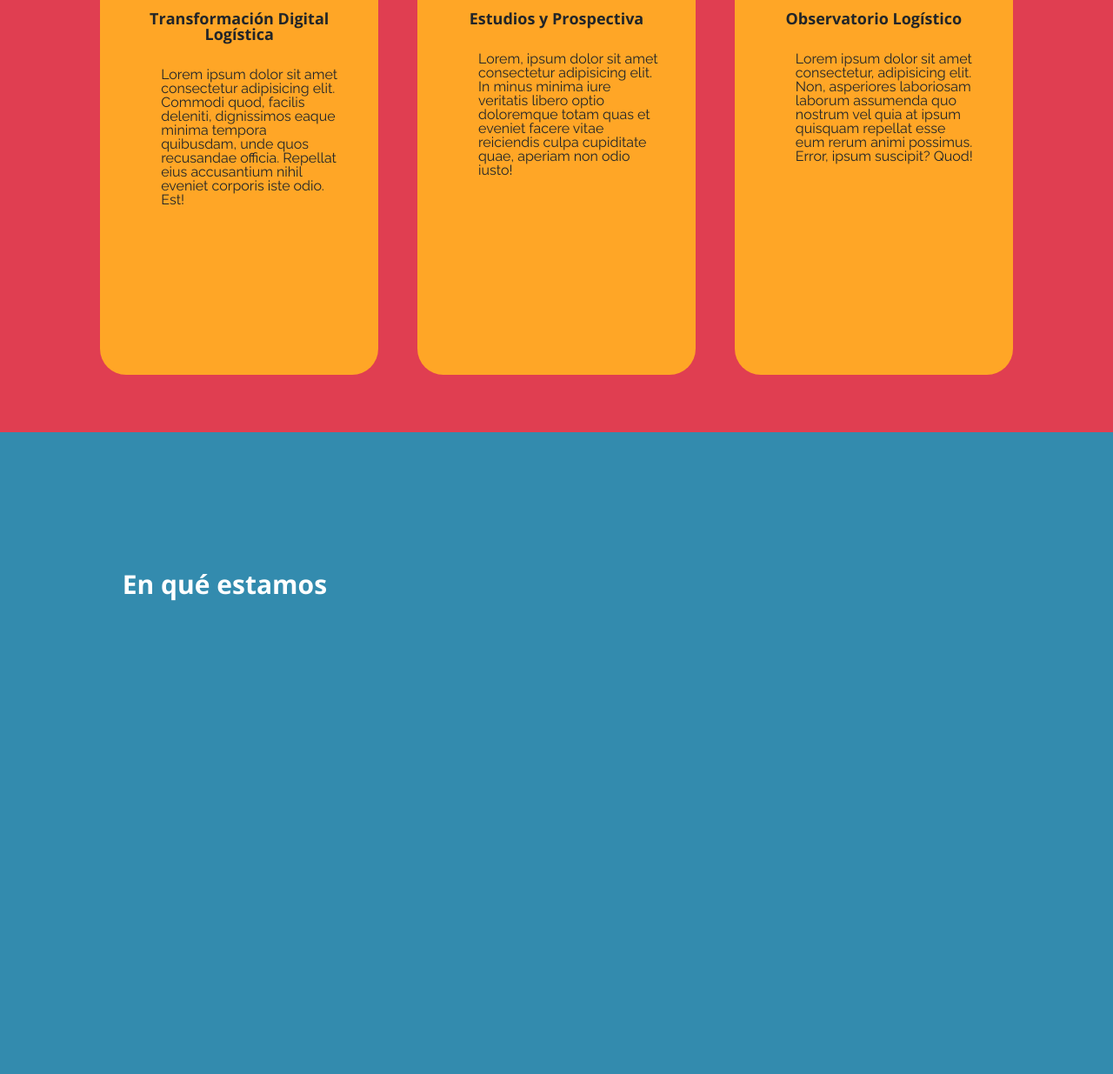
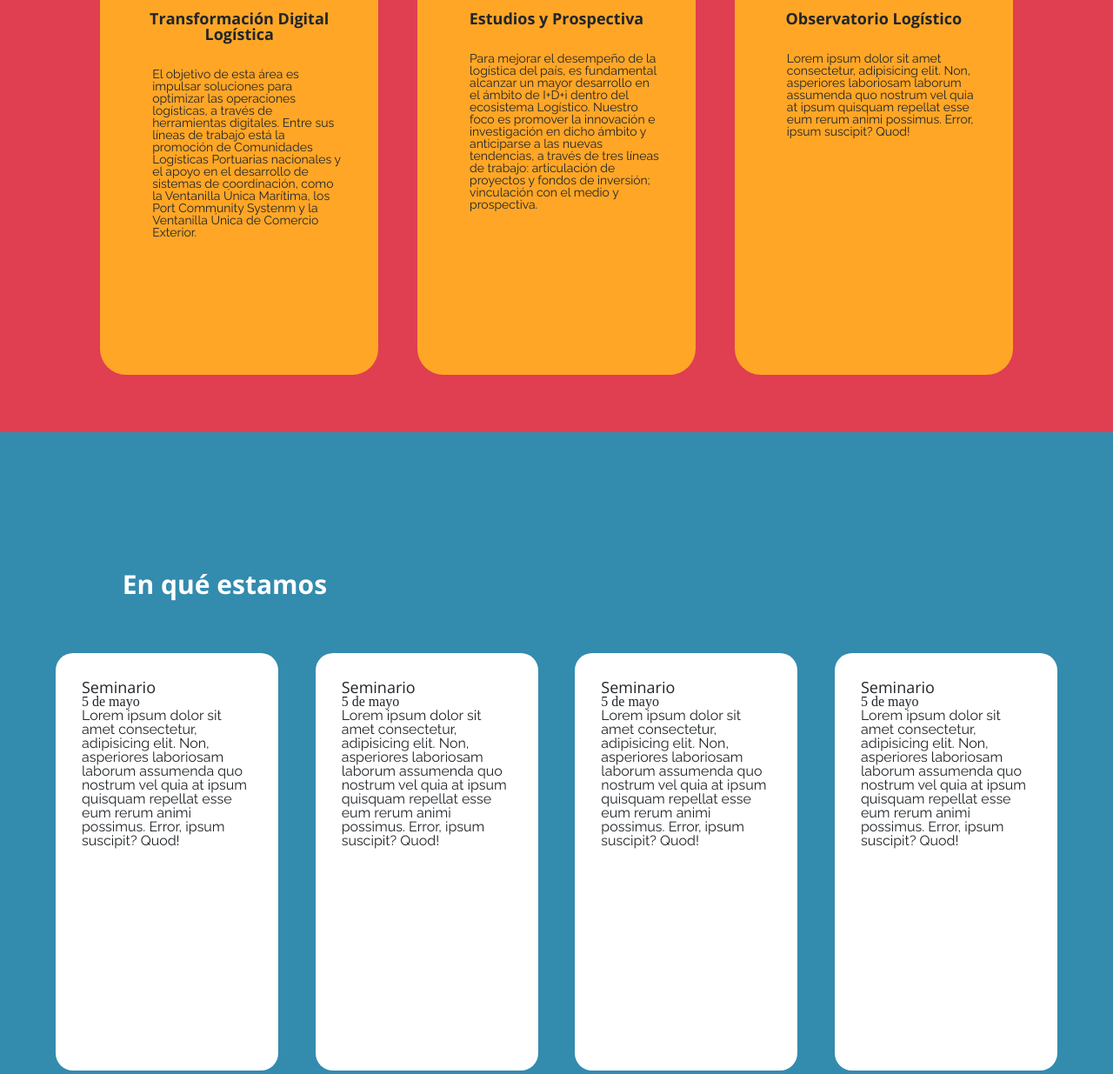
Before and after one commit to berniwi/conecta_logistica, a plain HTML site: page index.html in a window 1280 px wide. Shown: the part 1903-3138 px from the top of the page at 87% size. Drawn offline with nearby package versions, Linux system fonts and the light colour scheme.

Commit message:
casi listo

```diff
--- a/assets/sass/layouts/_section.scss
+++ b/assets/sass/layouts/_section.scss
@@ -70,8 +70,9 @@ section{
             }
 
             p{
-                padding: 15px 40px 15px 70px;
+                padding: 15px 40px 15px 60px;
                 text-align: left;
+                font-size: 14px;
             }
 
         }
@@ -89,11 +90,19 @@ section{
     }
 
     .contenido{
-        background-color: green;
-
+        display: flex;
+        justify-content: space-between;
+        padding: 8vh 5% 0 5%;
         .noticia{
+            padding: 30px;
             height: 60vh;
             background-color: white;
+            border-radius: 20px;
+            width: 20vw;
+
+            img{
+                width: 100%;
+            }
         }
     }
 }
--- a/index.html
+++ b/index.html
@@ -75,13 +75,19 @@
         <div class="tarjeta">
             <img src="assets/img/codigo-qr.svg" alt="codigo qr">
             <h3>Transformación Digital Logística</h3>
-            <p>Lorem ipsum dolor sit amet consectetur adipisicing elit. Commodi quod, facilis deleniti, dignissimos eaque minima tempora quibusdam, unde quos recusandae officia. Repellat eius accusantium nihil eveniet corporis iste odio. Est!</p>
+            <p>El objetivo de esta área es impulsar soluciones para optimizar las operaciones logísticas, a través de herramientas digitales.
+                Entre sus líneas de trabajo está la promoción de Comunidades Logísticas Portuarias nacionales y el apoyo en el desarrollo de sistemas
+                de coordinación, como la Ventanilla Única Marítima, los Port Community Systenm y la Ventanilla Única de Comercio Exterior.
+            </p>
         </div>
 
         <div class="tarjeta">
                 <img src="assets/img/ojo-bionico.svg" alt="ojo bionico">
                 <h3>Estudios y Prospectiva</h3>
-            <p>Lorem, ipsum dolor sit amet consectetur adipisicing elit. In minus minima iure veritatis libero optio doloremque totam quas et eveniet facere vitae reiciendis culpa cupiditate quae, aperiam non odio iusto!</p>
+                <p>Para mejorar el desempeño de la logística del país, es fundamental alcanzar un mayor desarrollo en el ámbito de I+D+i dentro del ecosistema Logístico.
+                        Nuestro foco es promover la innovación e investigación en dicho ámbito y anticiparse a las nuevas tendencias, a través de tres líneas de trabajo: articulación de proyectos
+                        y fondos de inversión; vinculación con el medio y prospectiva.
+                    </p>
         </div>
 
         <div class="tarjeta">
@@ -102,10 +108,25 @@
 
     <div class="contenido">
         <div class="noticia">
+            <h3>Seminario</h3>
+            <span>5 de mayo</span>
+            <p>Lorem ipsum dolor sit amet consectetur, adipisicing elit. Non, asperiores laboriosam laborum assumenda quo nostrum vel quia at ipsum quisquam repellat esse eum rerum animi possimus. Error, ipsum suscipit? Quod!</p>
         </div>
-        <div class="noticia"></div>
-        <div class="noticia"></div>
-        <div class="noticia"></div>
+        <div class="noticia">
+                <h3>Seminario</h3>
+                <span>5 de mayo</span>
+                <p>Lorem ipsum dolor sit amet consectetur, adipisicing elit. Non, asperiores laboriosam laborum assumenda quo nostrum vel quia at ipsum quisquam repellat esse eum rerum animi possimus. Error, ipsum suscipit? Quod!</p>
+        </div>
+        <div class="noticia">
+                <h3>Seminario</h3>
+                <span>5 de mayo</span>
+                <p>Lorem ipsum dolor sit amet consectetur, adipisicing elit. Non, asperiores laboriosam laborum assumenda quo nostrum vel quia at ipsum quisquam repellat esse eum rerum animi possimus. Error, ipsum suscipit? Quod!</p>
+        </div>
+        <div class="noticia">
+                <h3>Seminario</h3>
+                <span>5 de mayo</span>
+                <p>Lorem ipsum dolor sit amet consectetur, adipisicing elit. Non, asperiores laboriosam laborum assumenda quo nostrum vel quia at ipsum quisquam repellat esse eum rerum animi possimus. Error, ipsum suscipit? Quod!</p>
+        </div>
     </div>
 
 </section>
```
Also changed, not shown: assets/css/main.css, 1 other file.
